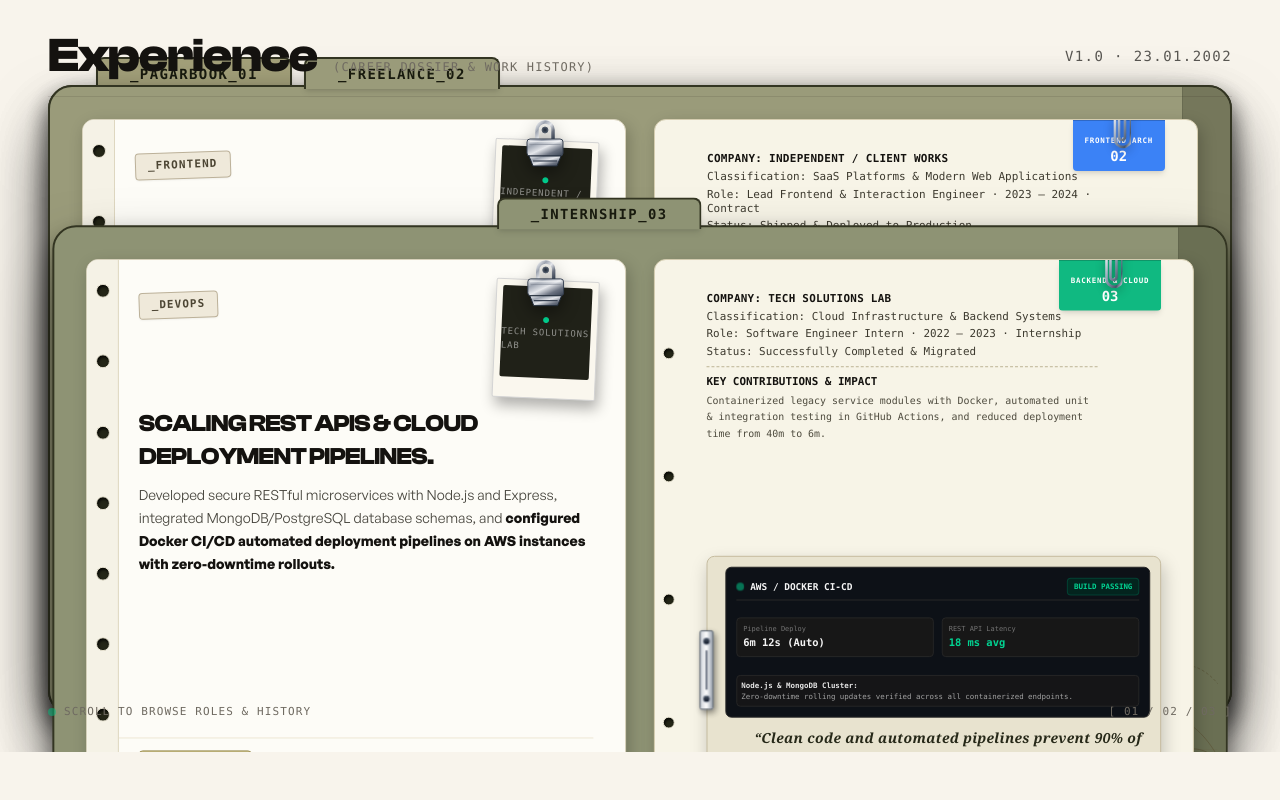
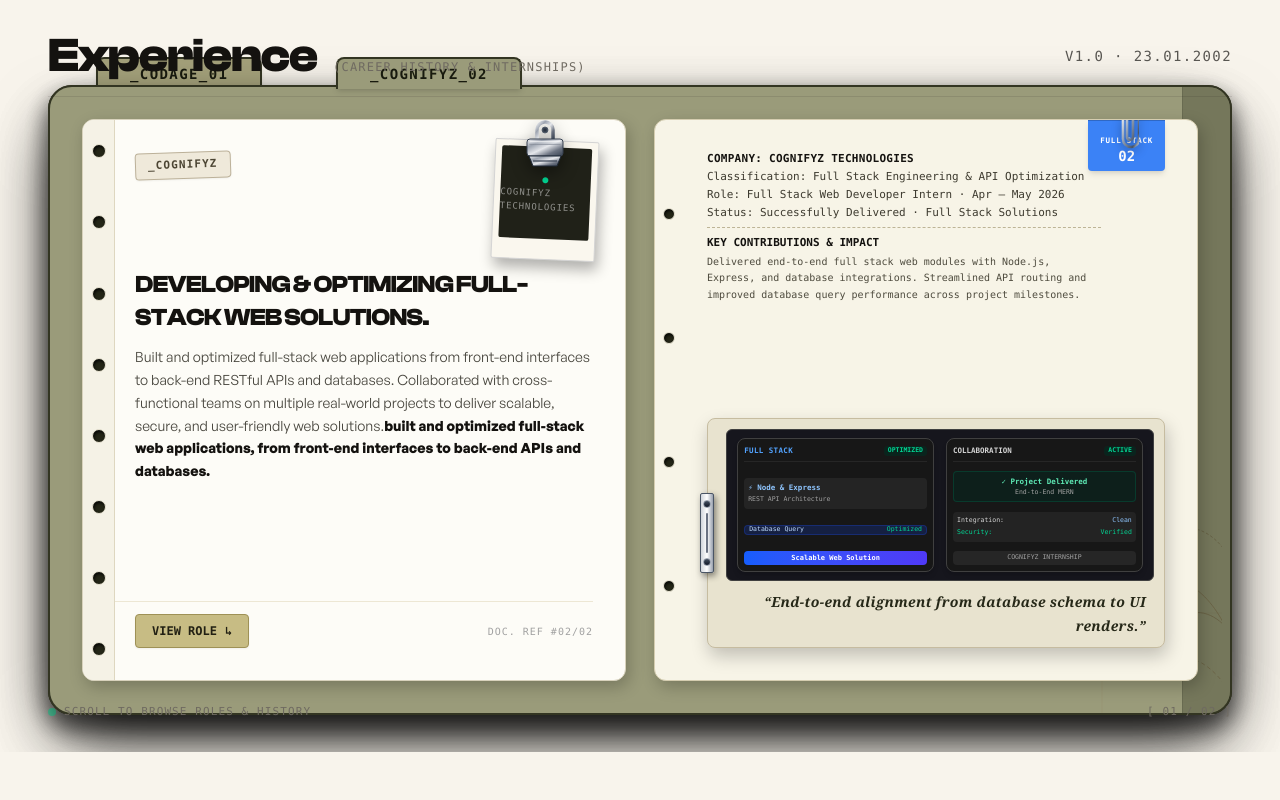
Before and after one commit to Divy1429/PORTFOLIO-NEW, a Next.js app: page / in a window 1280 px wide. Shown: the part 4100-4900 px from the top of the page. Built offline with nearby package versions, Linux system fonts and the light colour scheme.

Commit message:
Refresh portfolio experience content
Update the About and Experience sections to reflect current skills, education, and two internship entries. Rework the experience data and mockup screens for Codage and Cognifyz, and adjust the layout and timeline to match the reduced set of roles.

```diff
--- a/src/components/AboutSection.tsx
+++ b/src/components/AboutSection.tsx
@@ -8,34 +8,34 @@
   {
     label: "CLIENT-SIDE",
     bigLabel: "UI",
-    skills: ["React.js", "Next.js", "TypeScript", "Tailwind", "Redux"],
+    skills: ["React.js", "Tailwind CSS", "JavaScript", "HTML5", "Redux"],
   },
   {
     label: "SERVER-SIDE",
-    bigLabel: "DB",
-    skills: ["Node.js", "Express", "PostgreSQL", "MongoDB", "Prisma"],
+    bigLabel: "API",
+    skills: ["Node.js", "Express.js", "MongoDB", "Redis", "Socket.IO", "Mongoose"],
   },
   {
-    label: "DEPLOYMENT",
+    label: "TOOLS & DEPLOY",
     bigLabel: "OPS",
-    skills: ["AWS", "Docker", "Git", "Nginx", "CI/CD"],
+    skills: ["Git", "GitHub", "Vercel", "MongoDB Atlas", "Netlify", "Cloudinary"],
   },
 ] as const;
 
 const EDUCATION = [
   {
-    period: "2019 — 2023",
-    degree: "BACHELOR OF TECHNOLOGY",
-    field: "Computer Science & Engineering",
+    period: "2022 — 2026 · SPI: 8.00",
+    degree: "B.E. INFORMATION TECHNOLOGY",
+    field: "LDRP Institute of Technology and Research, Gandhinagar, Gujarat",
     description:
-      "Specialized in full-stack architecture, distributed systems, and modern software engineering principles.",
+      "Specialized in Full Stack Web Development (MERN), RESTful API architecture, real-time WebSocket systems, and database engineering.",
   },
   {
-    period: "2017 — 2019",
+    period: "2020 — 2022",
     degree: "HIGHER SECONDARY",
-    field: "Science & Mathematics",
+    field: "Science & Mathematics Stream",
     description:
-      "Foundational studies in Physics, Mathematics, and Computer Science.",
+      "Core studies in Mathematics, Physics, and foundational Computer Science principles.",
   },
 ] as const;
 
--- a/src/components/ExperienceSection.tsx
+++ b/src/components/ExperienceSection.tsx
@@ -148,44 +148,44 @@
 /* ─── Mockup Screen Views ─────────────────────────────────────────────────── */
 
 function MockupScreen({ type }: { type: ExperienceItem["screenType"] }) {
-  if (type === "fintech") {
+  if (type === "codage") {
     return (
       <div className="w-full h-full bg-[#FCFCFA] rounded-md border border-neutral-300 p-2.5 flex flex-col justify-between font-mono text-[9px] text-neutral-800 shadow-xs">
         {/* Top App Bar */}
         <div className="flex items-center justify-between border-b border-neutral-200 pb-1.5">
           <div className="flex items-center gap-1.5">
-            <span className="h-2 w-2 rounded-full bg-emerald-500 shadow-xs" />
-            <span className="font-bold tracking-tight text-neutral-900 font-sans text-[10px]">PagarBook Core</span>
-            <span className="text-[7.5px] bg-neutral-100 text-neutral-600 px-1 py-0.5 rounded border border-neutral-200">Merchant Ledger</span>
+            <span className="h-2 w-2 rounded-full bg-blue-500 shadow-xs" />
+            <span className="font-bold tracking-tight text-neutral-900 font-sans text-[10px]">Codage UI</span>
+            <span className="text-[7.5px] bg-neutral-100 text-neutral-600 px-1 py-0.5 rounded border border-neutral-200">React & Tailwind</span>
           </div>
           <div className="flex items-center gap-2 text-[8px]">
-            <span className="text-emerald-700 font-semibold bg-emerald-50 px-1.5 py-0.5 rounded border border-emerald-200/60">50k+ Daily Txns</span>
+            <span className="text-blue-700 font-semibold bg-blue-50 px-1.5 py-0.5 rounded border border-blue-200/60">REST API Connected</span>
           </div>
         </div>
 
-        {/* Ledger Summary Card */}
+        {/* Dynamic Component System Card */}
         <div className="bg-white rounded border border-neutral-200/90 p-2 shadow-xs space-y-1.5">
           <div className="flex items-center justify-between">
-            <span className="font-bold text-[9px] text-neutral-800">Order Reconciliation & Payouts</span>
+            <span className="font-bold text-[9px] text-neutral-800">Reusable Component Library</span>
             <span className="text-[8px] text-emerald-600 font-bold bg-emerald-50 px-1.5 py-0.5 rounded">
-              Synced (84ms)
+              Auth Verified (JWT)
             </span>
           </div>
           <p className="text-[8.5px] text-neutral-600 leading-snug font-sans">
-            Real-time audit pipeline active. Instant invoice generation and payroll disbursements ready.
+            Modular responsive pages with dynamic data integration and secure database authentication.
           </p>
           <div className="grid grid-cols-3 gap-1.5 pt-1 border-t border-neutral-100">
             <div className="bg-neutral-50 p-1 rounded text-center border border-neutral-100">
-              <span className="block text-[7px] text-neutral-400">Response</span>
-              <span className="font-bold text-neutral-800 text-[8.5px]">68ms</span>
+              <span className="block text-[7px] text-neutral-400">Framework</span>
+              <span className="font-bold text-neutral-800 text-[8.5px]">React.js</span>
             </div>
             <div className="bg-neutral-50 p-1 rounded text-center border border-neutral-100">
-              <span className="block text-[7px] text-neutral-400">Reliability</span>
-              <span className="font-bold text-neutral-800 text-[8.5px]">99.98%</span>
+              <span className="block text-[7px] text-neutral-400">Styling</span>
+              <span className="font-bold text-blue-600 text-[8.5px]">Tailwind</span>
             </div>
             <div className="bg-neutral-50 p-1 rounded text-center border border-neutral-100">
-              <span className="block text-[7px] text-neutral-400">Database</span>
-              <span className="font-bold text-emerald-600 text-[8.5px]">PostgreSQL</span>
+              <span className="block text-[7px] text-neutral-400">Security</span>
+              <span className="font-bold text-emerald-600 text-[8.5px]">Bcrypt/Auth</span>
             </div>
           </div>
         </div>
@@ -193,79 +193,47 @@
     );
   }
 
-  if (type === "frontend") {
+  // Cognifyz Full Stack View
   return (
     <div className="w-full h-full bg-[#16161D] rounded-md border border-neutral-700 p-2 flex items-center justify-center gap-3 font-mono">
-        {/* Next.js & UI Architecture Card 1 */}
+      {/* Full-Stack API Card 1 */}
       <div className="w-[48%] h-full bg-neutral-900 rounded-[8px] border border-neutral-700 p-1.5 flex flex-col justify-between shadow-md">
         <div className="flex items-center justify-between border-b border-neutral-800 pb-1">
-            <span className="text-[7.5px] font-bold text-blue-400 tracking-wider">NEXT.JS 15</span>
-            <span className="text-[6.5px] text-emerald-400 font-bold bg-emerald-950/60 px-1 rounded">100/100</span>
+          <span className="text-[7.5px] font-bold text-blue-400 tracking-wider">FULL STACK</span>
+          <span className="text-[6.5px] text-emerald-400 font-bold bg-emerald-950/60 px-1 rounded">OPTIMIZED</span>
         </div>
         <div className="bg-neutral-800/90 rounded p-1 text-[7.5px] text-neutral-300">
-            <span className="text-blue-300 font-semibold block">⚡ Core Web Vitals</span>
-            <span className="text-[6.5px] text-neutral-400 block mt-0.5">LCP 0.6s · FID 2ms · CLS 0</span>
+          <span className="text-blue-300 font-semibold block">⚡ Node & Express</span>
+          <span className="text-[6.5px] text-neutral-400 block mt-0.5">REST API Architecture</span>
         </div>
         <div className="space-y-0.5">
           <div className="h-2.5 w-full bg-blue-950/70 rounded border border-blue-800/40 text-[6.5px] text-blue-200 px-1 flex items-center justify-between">
-              <span>Motion Tokens</span>
-              <span className="text-emerald-400">Active</span>
+            <span>Database Query</span>
+            <span className="text-emerald-400">Optimized</span>
           </div>
         </div>
         <div className="w-full py-0.5 bg-gradient-to-r from-blue-600 to-indigo-600 rounded text-[7px] font-bold text-white text-center shadow-xs">
-            Framer Motion UI
+          Scalable Web Solution
         </div>
       </div>
 
-        {/* Conversion Analytics Card 2 */}
+      {/* Real-World Project Card 2 */}
       <div className="w-[48%] h-full bg-neutral-900 rounded-[8px] border border-neutral-700 p-1.5 flex flex-col justify-between shadow-md">
         <div className="flex items-center justify-between border-b border-neutral-800 pb-1">
-            <span className="text-[7.5px] font-bold text-neutral-300">CONVERSION</span>
-            <span className="text-[6.5px] text-emerald-400 font-bold bg-emerald-950/60 px-1 rounded">+35%</span>
+          <span className="text-[7.5px] font-bold text-neutral-300">COLLABORATION</span>
+          <span className="text-[6.5px] text-emerald-400 font-bold bg-emerald-950/60 px-1 rounded">ACTIVE</span>
         </div>
         <div className="bg-emerald-950/40 border border-emerald-800/40 rounded p-1 text-center">
-            <span className="text-[7.5px] text-emerald-300 font-bold block">✓ Checkout Funnel</span>
-            <span className="text-[6.5px] text-neutral-400 block">Frictionless UX flow</span>
+          <span className="text-[7.5px] text-emerald-300 font-bold block">✓ Project Delivered</span>
+          <span className="text-[6.5px] text-neutral-400 block">End-to-End MERN</span>
         </div>
         <div className="bg-neutral-800/80 rounded p-1 text-[6.5px] text-neutral-300 space-y-0.5">
-            <div className="flex justify-between"><span>TypeScript:</span><span className="text-blue-300">Strict</span></div>
-            <div className="flex justify-between text-emerald-400"><span>Bounce Rate:</span><span>-42%</span></div>
+          <div className="flex justify-between"><span>Integration:</span><span className="text-blue-300">Clean</span></div>
+          <div className="flex justify-between text-emerald-400"><span>Security:</span><span>Verified</span></div>
         </div>
         <div className="w-full py-0.5 bg-neutral-800 rounded text-[6.5px] text-neutral-400 text-center font-mono">
-            RESPONSIVE DESIGN
+          COGNIFYZ INTERNSHIP
         </div>
-        </div>
-      </div>
-    );
-  }
-
-  // Backend & Cloud / DevOps
-  return (
-    <div className="w-full h-full bg-[#0D1117] rounded-md border border-neutral-800 p-2.5 flex flex-col justify-between font-mono text-[8px] text-neutral-300">
-      <div className="flex items-center justify-between border-b border-neutral-800 pb-1">
-        <div className="flex items-center gap-1.5">
-          <span className="h-2 w-2 rounded-full bg-emerald-400 animate-pulse" />
-          <span className="font-bold text-neutral-100 text-[9.5px]">AWS / DOCKER CI-CD</span>
-        </div>
-        <span className="text-emerald-400 bg-emerald-950/70 border border-emerald-800/50 px-1.5 py-0.5 rounded text-[7.5px] font-bold">
-          BUILD PASSING
-        </span>
-      </div>
-
-      <div className="grid grid-cols-2 gap-2 my-1">
-        <div className="bg-neutral-900 border border-neutral-800 p-1.5 rounded">
-          <span className="text-neutral-500 block text-[7px]">Pipeline Deploy</span>
-          <span className="text-neutral-100 font-bold text-[10.5px]">6m 12s (Auto)</span>
-        </div>
-        <div className="bg-neutral-900 border border-neutral-800 p-1.5 rounded">
-          <span className="text-neutral-500 block text-[7px]">REST API Latency</span>
-          <span className="text-emerald-400 font-bold text-[10.5px]">18 ms avg</span>
-        </div>
-      </div>
-
-      <div className="bg-neutral-900/80 border border-neutral-800 rounded p-1 text-[7.5px] text-neutral-400">
-        <span className="text-neutral-200 font-semibold block">Node.js & MongoDB Cluster:</span>
-        <span>Zero-downtime rolling updates verified across all containerized endpoints.</span>
       </div>
     </div>
   );
@@ -282,25 +250,21 @@
   index: number;
   scrollProgress: MotionValue<number>;
 }) {
-  // Stacking scroll timelines:
+  // Stacking scroll timelines for 2 cards:
   // Card 0: resting at center (always visible)
-  // Card 1: slides up between 0.18 and 0.52
-  // Card 2: slides up between 0.52 and 0.86
-  const startProgress = index === 0 ? 0 : 0.18 + (index - 1) * 0.34;
-  const endProgress = index === 0 ? 0 : startProgress + 0.30;
-
+  // Card 1: slides up smoothly between 0.20 and 0.75
   const y = useTransform(
     scrollProgress,
     index === 0
       ? [0, 1]
-      : [startProgress - 0.05, startProgress, endProgress],
-    index === 0 ? [0, 0] : [900, 750, 0]
+      : [0.15, 0.70],
+    index === 0 ? [0, 0] : [900, 0]
   );
 
   const scale = useTransform(
     scrollProgress,
-    [startProgress, endProgress],
-    [0.96, 1]
+    index === 0 ? [0, 1] : [0.20, 0.75],
+    index === 0 ? [1, 1] : [0.96, 1]
   );
 
   return (
@@ -405,7 +369,7 @@
                   <span>↳</span>
                 </a>
                 <span className="font-mono text-[10px] text-neutral-400 uppercase tracking-widest">
-                  DOC. REF #{item.tagNumber}/03
+                  DOC. REF #{item.tagNumber}/02
                 </span>
               </div>
             </div>
@@ -498,7 +462,7 @@
     <section
       id="experience"
       ref={containerRef}
-      className="relative bg-background h-[320vh]"
+      className="relative bg-background h-[220vh]"
     >
       {/* Sticky Stage Container */}
       <div className="sticky top-0 h-screen w-full flex flex-col justify-between pt-16 md:pt-20 pb-8 px-4 md:px-12 overflow-hidden">
@@ -509,7 +473,7 @@
               Experience
             </h2>
             <span className="hidden sm:inline-block font-mono text-xs uppercase tracking-widest text-muted">
-              (Career Dossier & Work History)
+              (Career History & Internships)
             </span>
           </div>
           <div className="font-mono text-xs md:text-sm text-foreground/70 tracking-widest">
@@ -517,7 +481,7 @@
           </div>
         </div>
 
-        {/* The 3 Pinned Stacking Folder Cards */}
+        {/* The 2 Pinned Stacking Folder Cards */}
         <div className="relative flex-1 w-full max-w-[1400px] mx-auto flex items-center justify-center my-2">
           {EXPERIENCES.map((item, index) => (
             <FolderCard
@@ -535,7 +499,7 @@
             <span className="inline-block w-2 h-2 rounded-full bg-emerald-500 animate-pulse" />
             <span>Scroll to browse roles & history</span>
           </div>
-          <span>[ 01 / 02 / 03 ]</span>
+          <span>[ 01 / 02 ]</span>
         </div>
       </div>
     </section>
--- a/src/data/experience.ts
+++ b/src/data/experience.ts
@@ -26,13 +26,13 @@
   };
   handwrittenNote: string;
   stickerBadge?: string;
-  screenType: "fintech" | "frontend" | "backend";
+  screenType: "codage" | "cognifyz";
 }
 
 export const EXPERIENCES: ExperienceItem[] = [
   {
-    id: "pagarbook-01",
-    tabLabel: "_PAGARBOOK_01",
+    id: "codage-01",
+    tabLabel: "_CODAGE_01",
     tabIndex: 1,
     tabPosition: "left-8 md:left-12",
     folderTheme: {
@@ -41,92 +41,59 @@
       folderTabBg: "#B8B590",
     },
     tagNumber: "01",
-    tagCategory: "Full Stack",
+    tagCategory: "Frontend",
     tagBg: "#2563eb",
-    title: "BUILDING REAL-TIME ORDER & WORKFORCE LEDGERS.",
+    title: "BUILDING DYNAMIC UI & SECURE AUTHENTICATION FLOWS.",
     narrative:
-      "Engineered end-to-end order processing pipelines and salary management systems handling 50k+ daily transactions with sub-100ms response times. Architected reusable React component libraries and optimized PostgreSQL database queries for instant audit trails.",
+      "Built responsive, user-friendly pages using React.js and Tailwind CSS, integrating REST APIs for dynamic real-time data display. Developed reusable UI components and implemented backend authentication, securely connecting the client application to the database.",
     narrativeHighlight:
-      "handling 50k+ daily transactions with sub-100ms response times.",
+      "integrating REST APIs for dynamic real-time data display and backend authentication.",
     caseStudyLink: "#experience",
     brief: {
-      company: "PagarBook",
-      classification: "FinTech & SME Order Management Systems",
-      role: "Full Stack Web Developer",
-      period: "2023 — Present · Full-time",
-      status: "Active Production · High Reliability",
+      company: "Codage Habitation",
+      classification: "Modern Web Application & UI Architecture",
+      role: "Frontend Developer Intern",
+      period: "5 Months (Current)",
+      status: "Active Production · React & REST APIs",
       keyAchievements:
-        "Streamlined merchant order-to-payment lifecycle with automated audit logging, real-time WebSocket state synchronization, and instant PDF receipt generation.",
+        "Engineered reusable component systems in React.js and Tailwind CSS. Connected secure authentication endpoints and optimized API payload rendering for high-performance responsive interfaces.",
     },
     handwrittenNote:
-      "Fast UI and reliable ledgers build merchant trust.",
-    stickerBadge: "PAGARBOOK",
-    screenType: "fintech",
+      "Clean component architecture drives responsive user experiences.",
+    stickerBadge: "CODAGE",
+    screenType: "codage",
   },
   {
-    id: "freelance-02",
-    tabLabel: "_FREELANCE_02",
+    id: "cognifyz-02",
+    tabLabel: "_COGNIFYZ_02",
     tabIndex: 2,
-    tabPosition: "left-48 md:left-64",
+    tabPosition: "left-56 md:left-72",
     folderTheme: {
       bg: "#9A9B7A",
       darkEdge: "#3F422E",
       folderTabBg: "#ACAD8E",
     },
     tagNumber: "02",
-    tagCategory: "Frontend Arch",
+    tagCategory: "Full Stack",
     tagBg: "#3b82f6",
-    title: "DESIGNING HIGH-CONVERSION WEBSITES & INTERACTIVE APPS.",
+    title: "DEVELOPING & OPTIMIZING FULL-STACK WEB SOLUTIONS.",
     narrative:
-      "Delivered production-grade Next.js web applications, design systems, and animated landing experiences for global SaaS and e-commerce clients. Focused on core web vitals, accessible interactions, and modern animated interfaces.",
+      "Built and optimized full-stack web applications from front-end interfaces to back-end RESTful APIs and databases. Collaborated with cross-functional teams on multiple real-world projects to deliver scalable, secure, and user-friendly web solutions.",
     narrativeHighlight:
-      "production-grade Next.js web applications, design systems, and animated landing experiences.",
+      "built and optimized full-stack web applications, from front-end interfaces to back-end APIs and databases.",
     caseStudyLink: "#experience",
     brief: {
-      company: "Independent / Client Works",
-      classification: "SaaS Platforms & Modern Web Applications",
-      role: "Lead Frontend & Interaction Engineer",
-      period: "2023 — 2024 · Contract",
-      status: "Shipped & Deployed to Production",
+      company: "Cognifyz Technologies",
+      classification: "Full Stack Engineering & API Optimization",
+      role: "Full Stack Web Developer Intern",
+      period: "Apr — May 2026",
+      status: "Successfully Delivered · Full Stack Solutions",
       keyAchievements:
-        "Engineered custom motion design systems in Framer Motion, improved Lighthouse performance scores to 98+, and reduced checkout drop-offs by 35%.",
+        "Delivered end-to-end full stack web modules with Node.js, Express, and database integrations. Streamlined API routing and improved database query performance across project milestones.",
     },
     handwrittenNote:
-      "Simplicity in interface, precision in architecture.",
-    stickerBadge: "FRONTEND",
-    screenType: "frontend",
-  },
-  {
-    id: "internship-03",
-    tabLabel: "_INTERNSHIP_03",
-    tabIndex: 3,
-    tabPosition: "left-88 md:left-[28rem]",
-    folderTheme: {
-      bg: "#8E9374",
-      darkEdge: "#363A25",
-      folderTabBg: "#A1A784",
-    },
-    tagNumber: "03",
-    tagCategory: "Backend & Cloud",
-    tagBg: "#10b981",
-    title: "SCALING REST APIS & CLOUD DEPLOYMENT PIPELINES.",
-    narrative:
-      "Developed secure RESTful microservices with Node.js and Express, integrated MongoDB/PostgreSQL database schemas, and configured Docker CI/CD automated deployment pipelines on AWS instances with zero-downtime rollouts.",
-    narrativeHighlight:
-      "configured Docker CI/CD automated deployment pipelines on AWS instances with zero-downtime rollouts.",
-    caseStudyLink: "#experience",
-    brief: {
-      company: "Tech Solutions Lab",
-      classification: "Cloud Infrastructure & Backend Systems",
-      role: "Software Engineer Intern",
-      period: "2022 — 2023 · Internship",
-      status: "Successfully Completed & Migrated",
-      keyAchievements:
-        "Containerized legacy service modules with Docker, automated unit & integration testing in GitHub Actions, and reduced deployment time from 40m to 6m.",
-    },
-    handwrittenNote:
-      "Clean code and automated pipelines prevent 90% of bugs.",
-    stickerBadge: "DEVOPS",
-    screenType: "backend",
+      "End-to-end alignment from database schema to UI renders.",
+    stickerBadge: "COGNIFYZ",
+    screenType: "cognifyz",
   },
 ];
```
Lines whose indentation alone changed are shown as unchanged.
